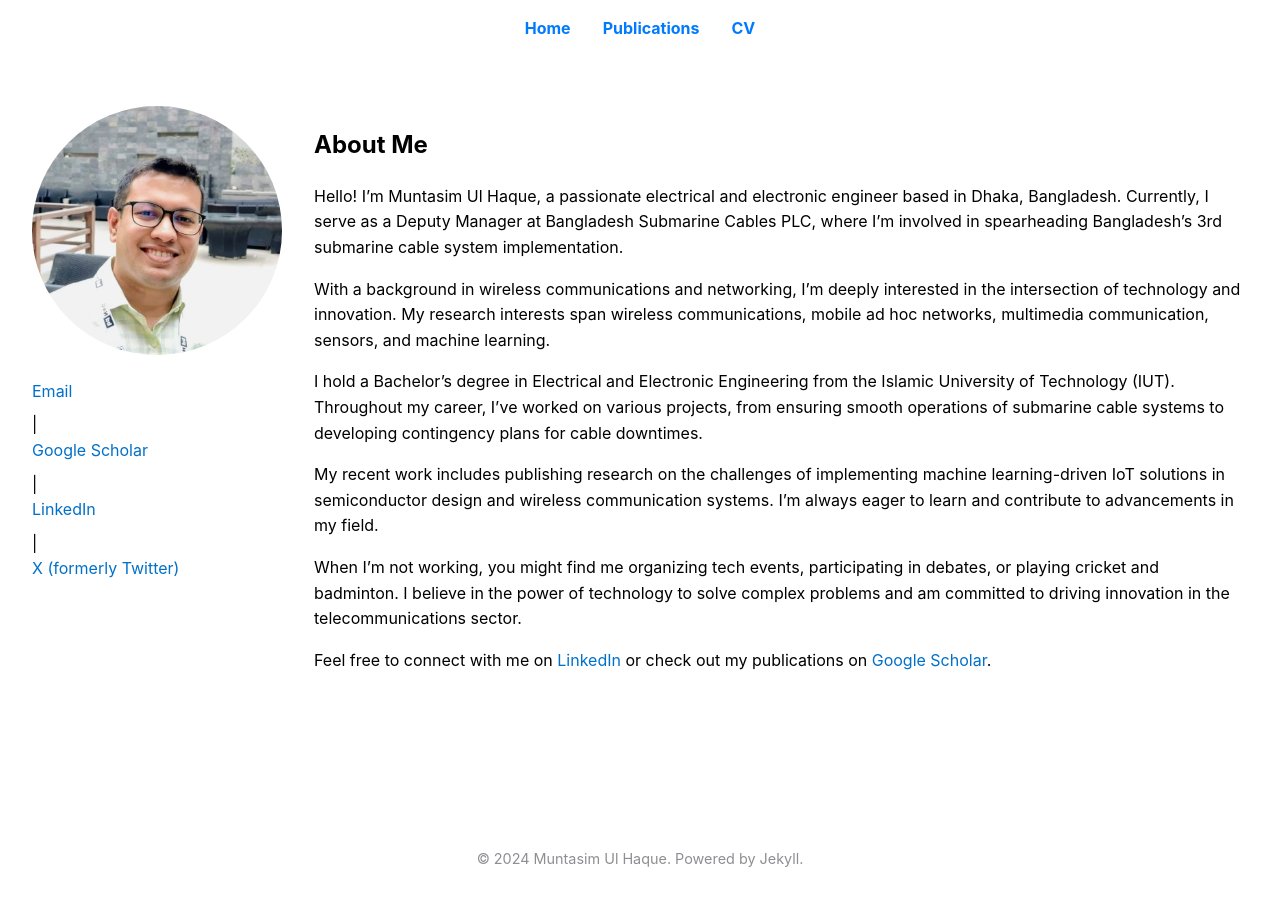
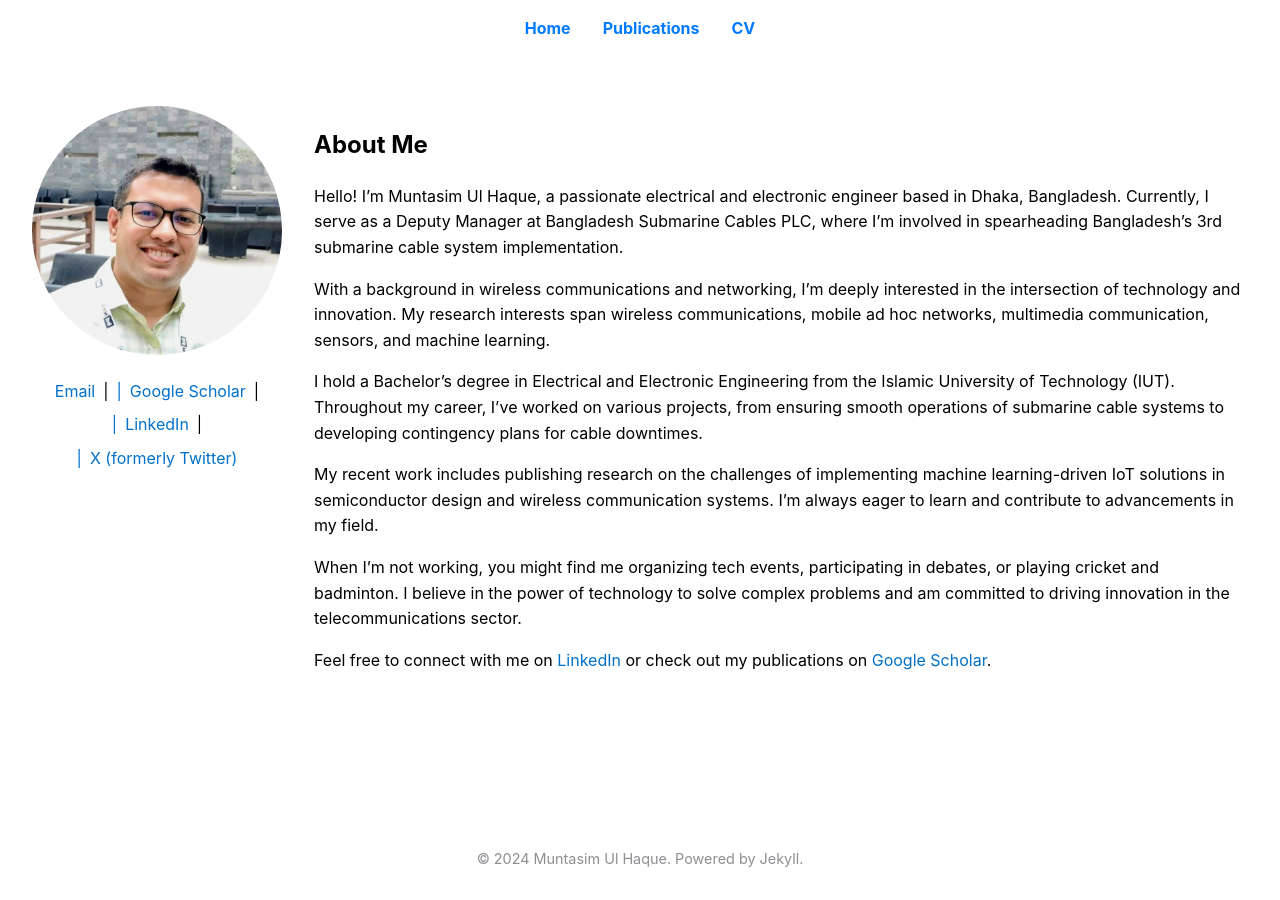
Before and after one commit to muntasimulhaque/muntasimulhaque.github.io, a Jekyll site: the page built from index.md, in a window 1280 px wide. Built offline with Jekyll 4.4.1, drawn with Linux system fonts in a browser that asks for light colours.

Commit message:
social links

```diff
--- a/_layouts/default.html
+++ b/_layouts/default.html
@@ -22,7 +22,10 @@
         <aside>
             <img src="{{ '/assets/images/profile.avif' | relative_url }}" alt="Profile Photo" class="profile-photo">
             <div class="social-links">
-                <a href="mailto:muntasim.haque@gmail.com" class="social-link">Email</a> | <a href="https://scholar.google.com/citations?hl=en&user=qsD8a0MAAAAJ&view_op=list_works&sortby=pubdate" class="social-link" target="_blank">Google Scholar</a> | <a href="https://linkedin.com/in/muntasimulhaque" class="social-link" target="_blank">LinkedIn</a> | <a href="https://x.com/muntasimulhaque" class="social-link" target="_blank">X (formerly Twitter)</a>
+                <a href="mailto:muntasim.haque@gmail.com" class="social-link">Email</a> |
+                <a href="https://scholar.google.com/citations?hl=en&user=qsD8a0MAAAAJ&view_op=list_works&sortby=pubdate" class="social-link" target="_blank">Google Scholar</a> |
+                <a href="https://linkedin.com/in/muntasimulhaque" class="social-link" target="_blank">LinkedIn</a> |
+                <a href="https://x.com/muntasimulhaque" class="social-link" target="_blank">X (formerly Twitter)</a>
             </div>
         </aside>
 
--- a/assets/css/main.css
+++ b/assets/css/main.css
@@ -88,11 +88,18 @@
 
 .social-links {
     display: flex;
-    flex-direction: column;
+    flex-wrap: wrap;
+    justify-content: center;
+    gap: 0.5rem;
 }
 
 .social-link {
-    margin-bottom: 0.5rem;
+    margin-bottom: 0;
+}
+
+.social-link + .social-link::before {
+    content: "|";
+    margin-right: 0.5rem;
 }
 
 /* Main content */
```
